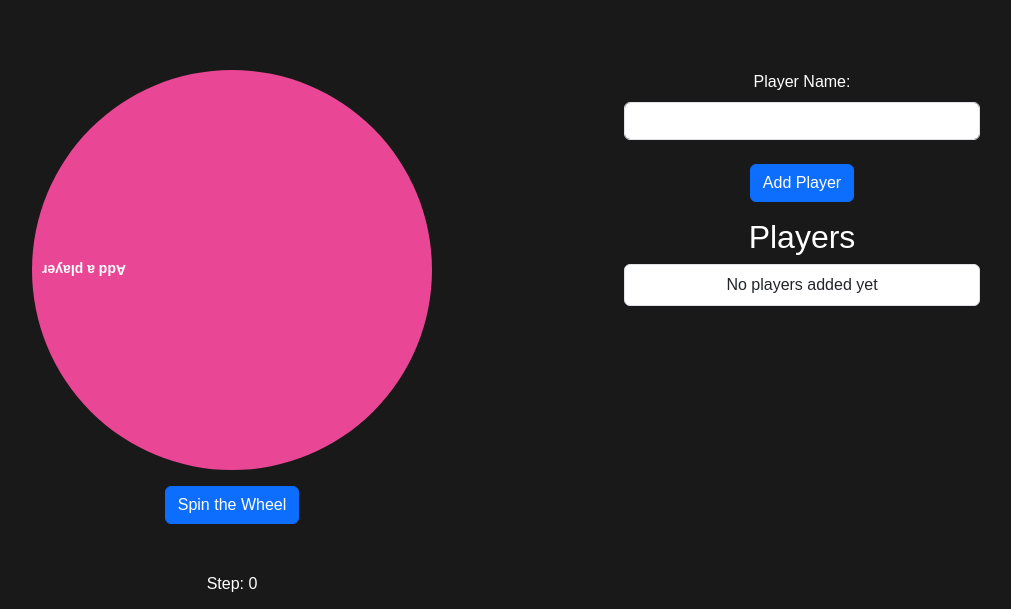
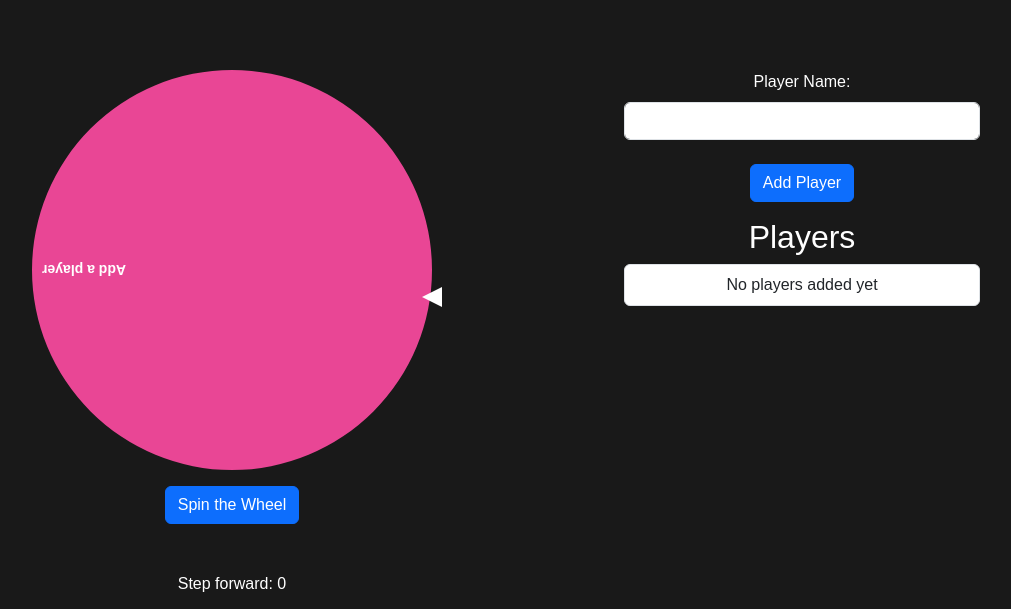
Before and after one commit to Ky-oo/netopia, a Vue app: page / in a window 1280 px wide. Shown: the part 340-949 px from the top of the page, without its empty margins (218-1229 px from the left). Built offline with nearby package versions, Linux system fonts and the light colour scheme.

Commit message:
Add le pointer ^^

```diff
--- a/src/App.vue
+++ b/src/App.vue
@@ -6,10 +6,13 @@
       class="img-fluid my-3"
     />
     <div class="row">
-      <div class="col-md-8 col-12 d-flex flex-column align-items-center">
-        <GameWheel ref="gameWheel" :players="players" @spin-result="handleSpinResult" @redraw-wheel="redrawWheel" />
+      <div class="col-md-8 col-12 d-flex flex-column align-items-center position-relative">
+        <div class="wheel-container position-relative">
+          <GameWheel ref="gameWheel" :players="players" @spin-result="handleSpinResult" @redraw-wheel="redrawWheel" />
+          <div id="pointer"></div> <!-- Ajout du pointeur -->
+        </div>
         <p class="mt-3">{{ resultMessage }}</p>
-        <p class="mt-3">Step: {{ spinCount }}</p>
+        <p class="mt-3">Step forward: {{ spinCount }}</p>
       </div>
       <div class="col-md-4 col-12">
         <PlayerList
@@ -75,4 +78,24 @@ export default {
 .container {
   text-align: center;
 }
+
+.wheel-container {
+  position: relative;
+  width: 100%;
+  max-width: 400px;
+  margin: auto;
+}
+
+#pointer {
+  position: absolute;
+  top: 50%;
+  right: -20px; /* Juste à droite de la roue */
+  transform: translateY(-50%) rotate(180deg); /* Rotation de 180° */
+  width: 0;
+  height: 0;
+  border-style: solid;
+  border-width: 10px 0 10px 20px; /* Triangle vers la gauche */
+  border-color: transparent transparent transparent #fff;
+  z-index: 10;
+}
 </style>
```
